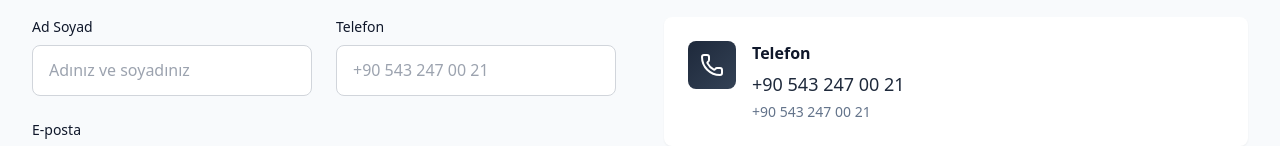
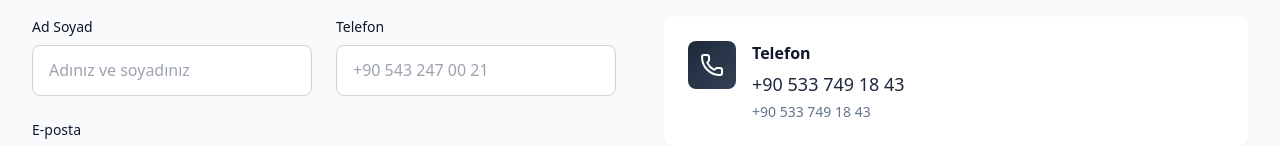
Before and after one commit to ahmeetcakmak/aslan-spor, a Next.js app: page /contact in a window 1280 px wide. Shown: the part 556-702 px from the top of the page. Built offline with nearby package versions, Linux system fonts and the light colour scheme.

Commit message:
Update page.tsx

```diff
--- a/src/app/contact/page.tsx
+++ b/src/app/contact/page.tsx
@@ -11,8 +11,8 @@ const contactInfo = [
   {
     icon: Phone,
     title: 'Telefon',
-    value: '+90 543 247 00 21',
-    description: '+90 543 247 00 21'
+    value: '+90 533 749 18 43',
+    description: '+90 533 749 18 43'
   },
   {
     icon: Mail,
```
